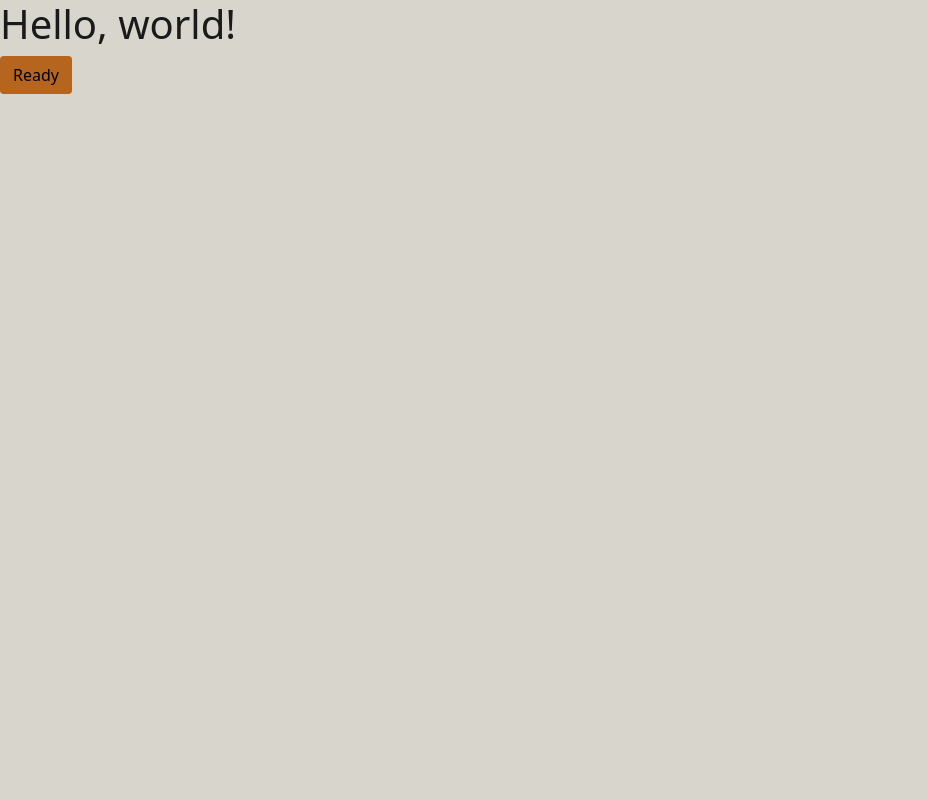
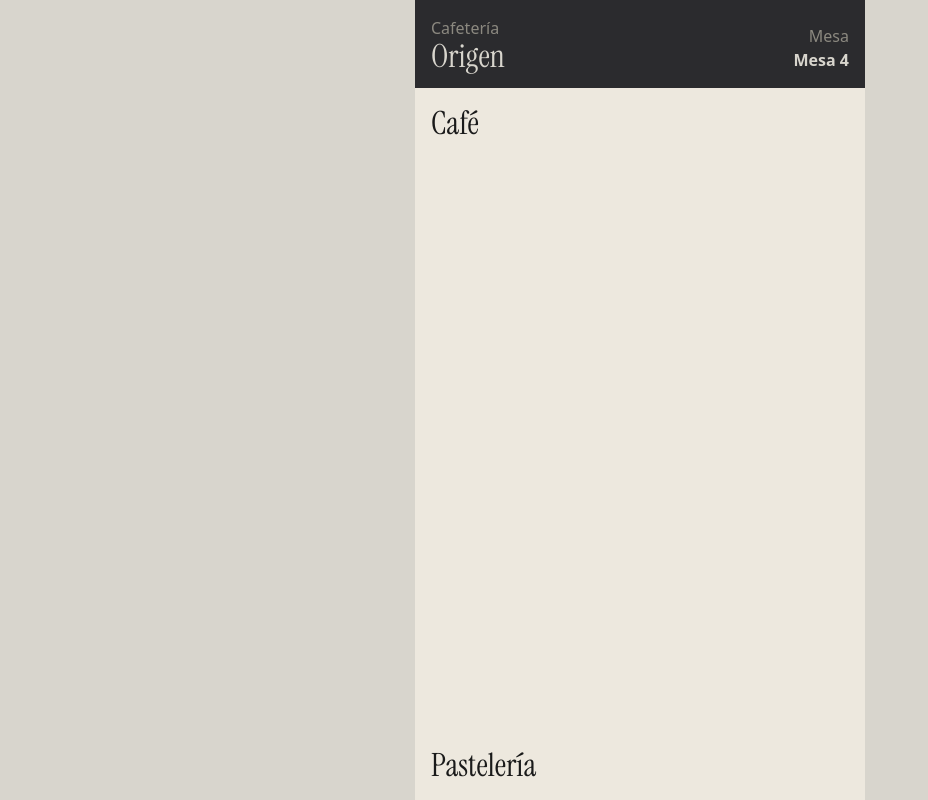
Before and after one commit to InakiCarcereny/programacion-4-tp-3, a React (Vite) app in the folder frontend/: page / in a window 1280 px wide. Shown: the whole page, without its empty margins (0-928 px from the left). Built offline with nearby package versions, Linux system fonts and the light colour scheme.

Commit message:
feat: add menu, cart and done views and wire up view switching

```diff
--- a/frontend/src/App.tsx
+++ b/frontend/src/App.tsx
@@ -1,9 +1,27 @@
+import { useState } from "react";
+import { CartView } from "@/components/CartView";
+import { DoneView } from "@/components/DoneView";
+import { Header } from "@/components/Header";
+import { MenuView } from "@/components/MenuView";
+
+type View = "menu" | "cart" | "done";
+
 export default function App(): JSX.Element {
+  const [view] = useState<"menu" | "cart" | "done">("menu");
+
+  const views: Record<View, JSX.Element> = {
+    menu: <MenuView />,
+    cart: <CartView />,
+    done: <DoneView />,
+  };
+
   return (
-    <div>
-      <h1>Hello, world!</h1>
+    <div className="mx-auto app-shell">
+      <Header />
 
-      <button className="btn btn-success">Ready</button>
+      <main className="d-flex flex-column justify-content-between px-3 py-3 flex-grow-1">
+        {views[view]}
+      </main>
     </div>
   );
 }
--- /dev/null
+++ b/frontend/src/components/CartView.tsx
@@ -0,0 +1,3 @@
+export function CartView(): JSX.Element {
+  return <div>Carrito</div>;
+}
--- /dev/null
+++ b/frontend/src/components/DoneView.tsx
@@ -0,0 +1,3 @@
+export function DoneView(): JSX.Element {
+  return <div>Confirmar pedido</div>;
+}
--- /dev/null
+++ b/frontend/src/components/MenuView.tsx
@@ -0,0 +1,12 @@
+import { CoffeeSection } from "@/components/CoffeeSection";
+import { PastrySection } from "@/components/PastrySection";
+
+export function MenuView(): JSX.Element {
+  return (
+    <>
+      <CoffeeSection />
+
+      <PastrySection />
+    </>
+  );
+}
```
